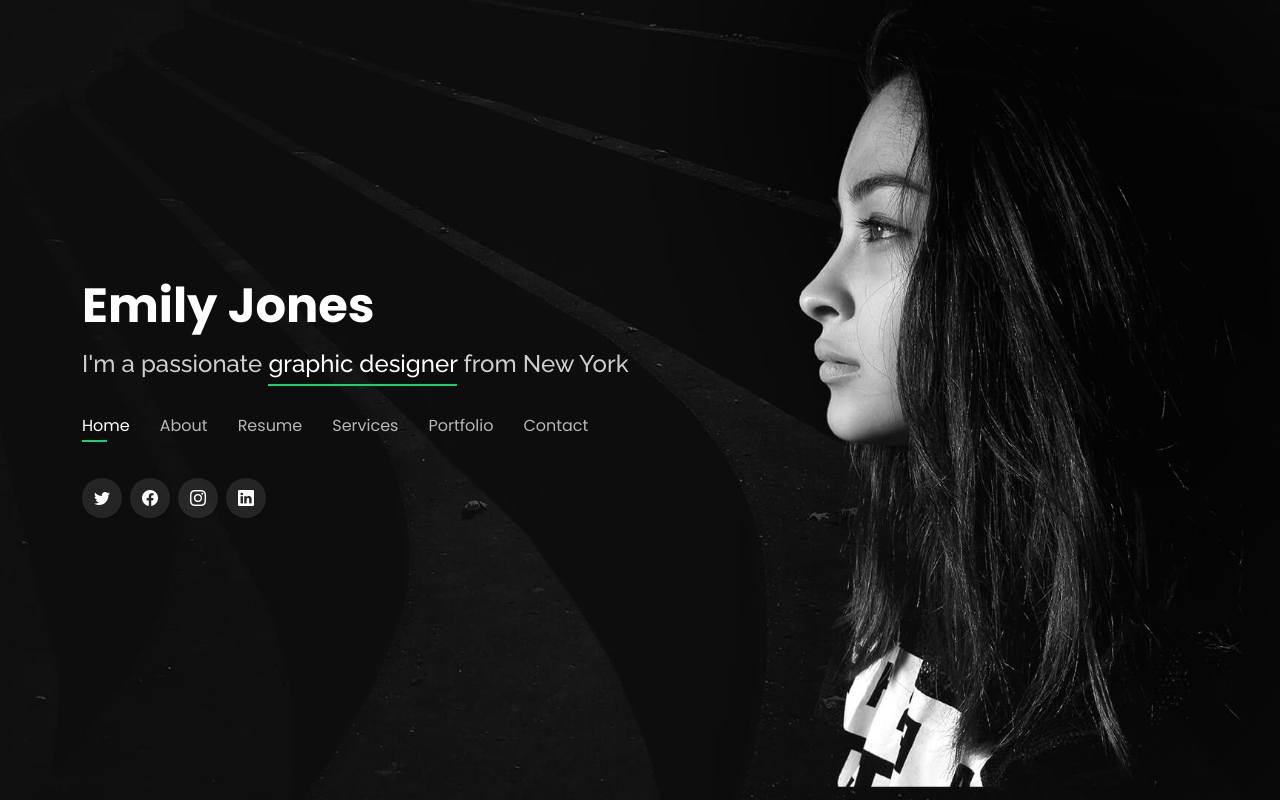
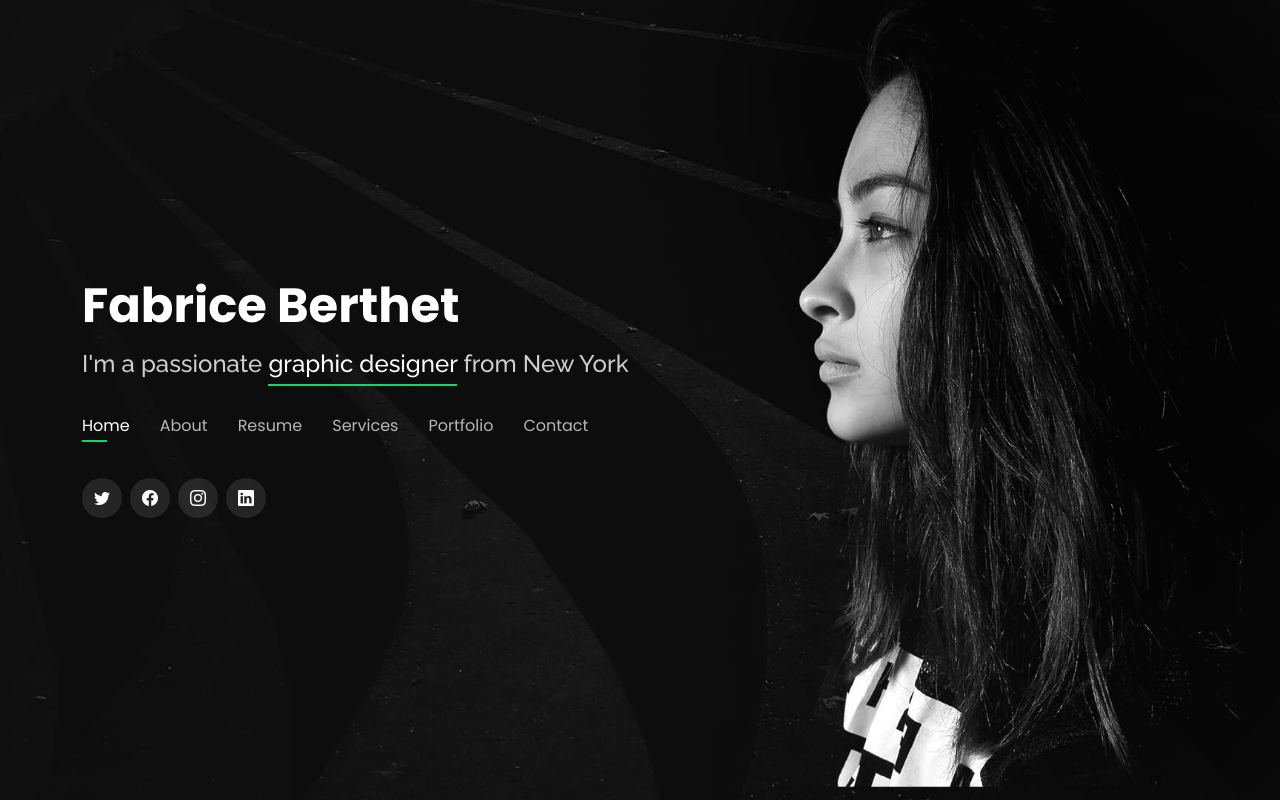
Before and after one commit to faberthet/portfolio, an Angular app: page / in a window 1280 px wide. Built offline with nearby package versions, Linux system fonts and the light colour scheme.

Commit message:
portfolio techno filter code edit

```diff
--- a/src/app/header/header.component.html
+++ b/src/app/header/header.component.html
@@ -2,7 +2,7 @@
  <header id="header" class="{{headerTop}}">
     <div class="container">
 
-      <h1><a href="index.html">Emily Jones</a></h1>
+      <h1><a href="index.html">Fabrice Berthet</a></h1>
       <!-- Uncomment below if you prefer to use an image logo -->
       <!-- <a href="index.html" class="mr-auto"><img src="assets/img/logo.png" alt="" class="img-fluid"></a> -->
       <h2>I'm a passionate <span>graphic designer</span> from New York</h2>
```
